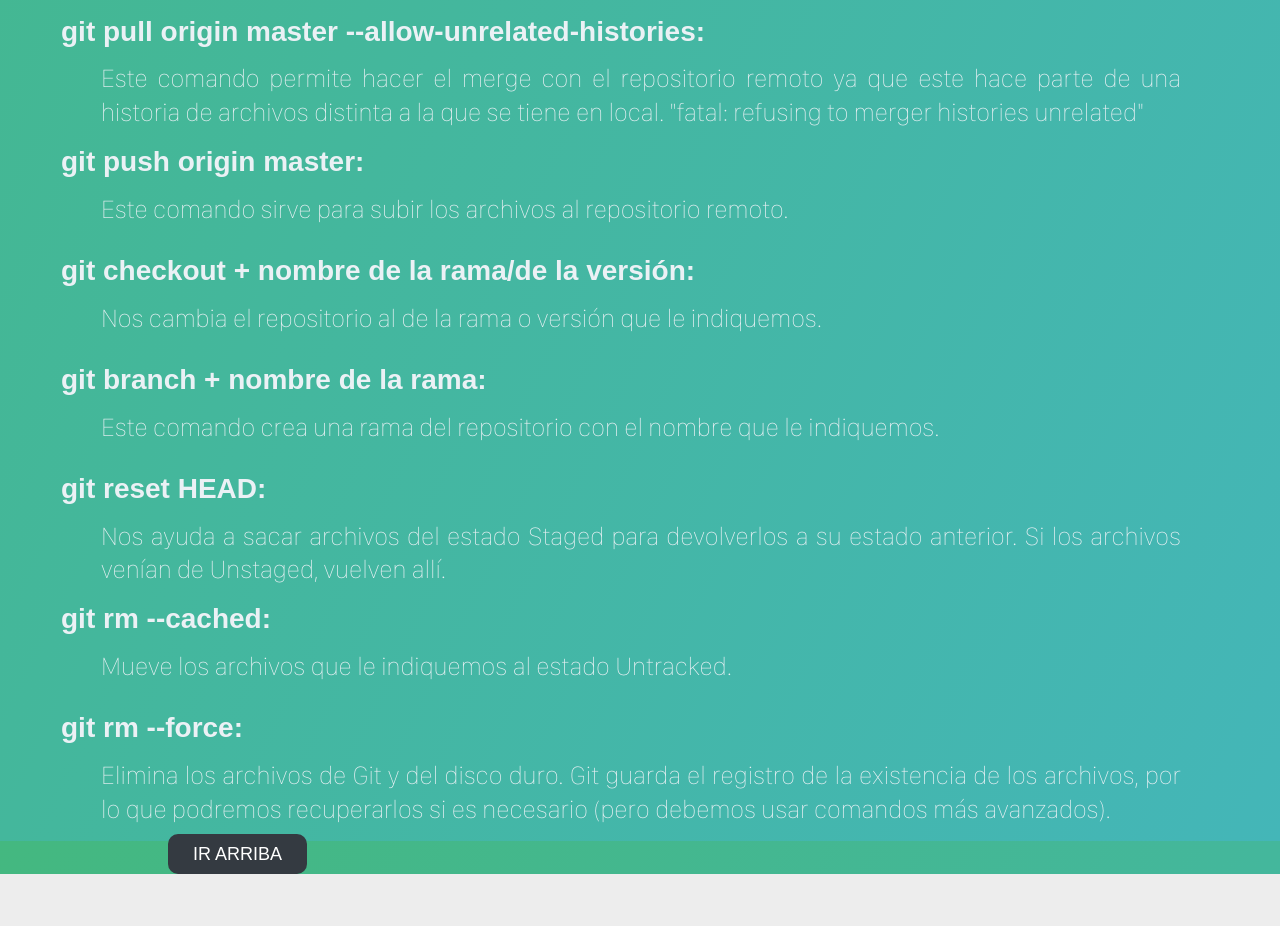
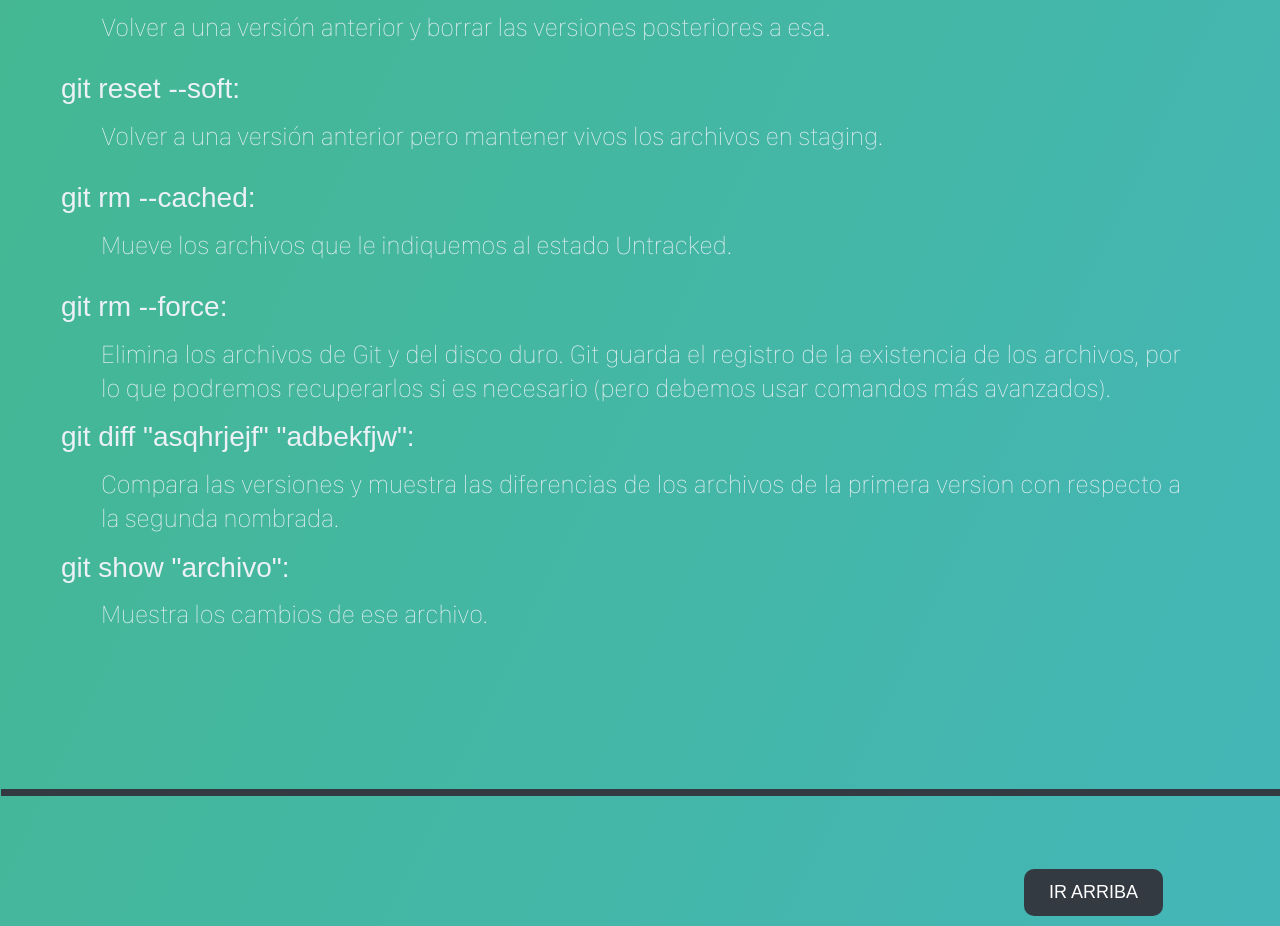
Before and after one commit to dariofgomez/blog, a plain HTML site: page index.html in a window 1280 px wide. Shown: the part 1760-2686 px from the top of the page. Before the commit the page ends 2634 px from the top, so only its background shows below. Drawn offline with nearby package versions, Linux system fonts and the light colour scheme.

Commit message:
Agregado footer y github

```diff
--- a/css/estilos.css
+++ b/css/estilos.css
@@ -31,12 +31,11 @@
 .buttons{ /*estilo para los botones de navegacion*/
     padding: 10px 25px;
     font-family: Arial;
-    position: relative;
-    left: 10%;
-    float: bottom;
+    position: center;
+    float: left;
     margin: auto;
     margin-bottom: 10px;
-    margin-left: 40px;
+    margin-left: 80%;
     font-size: 18px;
     font-weight: 300;
     background: #343A41;
@@ -48,7 +47,6 @@ h2 { /*estilo para subtitulos*/
 	font-family: Arial;
 	font-size: 28px;
 	font-style: normal;
-	font-weight: bold;
 	color: #ebf1f5;
     text-align: left;
     margin-left: 60px;
@@ -59,7 +57,6 @@ h2 { /*estilo para subtitulos*/
     font-family: Core Sans-37;
     font-size: 32px;
     font-style: normal;
-    font-weight: bold;
     text-align: left;
     margin-left: 50px;
     margin-top: 30px;
@@ -79,3 +76,19 @@ h2 { /*estilo para subtitulos*/
 	float:left;
   color: #ebf1f5;
 }
+
+/*estilos para enlaces*/
+a:link {
+	text-decoration: none;
+}
+a:link:hover {
+	color: white;
+}
+/*estilo para pie de página*/
+#footer{
+    margin-top: 10px;
+    background: #343A41;
+    color: white;
+    text-align: center;
+    padding: 0.2em;
+}
--- a/index.html
+++ b/index.html
@@ -30,7 +30,7 @@
                     <a class="nav-link" href="index.html" target="_self">Descarga</a>
                 </li>
                 <li class="nav-item">
-                    <a class="nav-link" href="index.html" target="_self">Flujo de trabajo</a>
+                    <a class="nav-link" href="github.html" target="_self">GitHub</a>
                 </li>
                 <li class="nav-item">
                     <a class="nav-link" href="index.html" target="_self">Acerca de</a>
@@ -64,6 +64,15 @@
         <p class="text">
             Este comando sirve para inicializar Git dentro de la carpeta del proyecto a trabajar.
         </p></br></br></br>
+        <h2>git config —global user.name “usuario(javier)”:</h2>
+        <p class="text">
+            Este comando sirve para establecer el nombre del usuario que está controlando Git.
+        </p></br></br></br>
+        <h2>git config —global user.email “sucorreoregistradoenGitHub@correo.com”:</h2>
+        <p class="text">
+            Este comando sirve para establecer el email del usuario que está controlando Git. (es absolutamente necesario hacer esto).
+        </p></br></br></br>
+
         <h2>git status:</h2>
         <p class="text">
             Este comando sirve para verificar el estado de los archivos del proyecto, si fueron modificados, si estan añadidos, o si estan listos para guardar.
@@ -80,32 +89,19 @@
         <p class="text">
             Este comando sirve para pasar los archivos del estado de staging (Temporal) al repositorio (local), quedan fijados como una versión. En otras palabras, es guardar la versión de los cambios realizados.
         </p></br></br></br>
-        <h2>git pull origin master:</h2>
-        <p class="text">
-            Mostrará este resultado en consola:</br>
-            warning: no common commits<br>remote: Enumerating objects: 3, done.<br>remote: Counting objects: 100% (3/3), done.<br>remote: Total 3 (delta 0), reused 0 (delta 0), pack-reused 0<br>Unpacking objects: 100% (3/3), done.
-            <br>From https://github.com/dariofgomez/blog<br>* branch            master     -> FETCH_HEAD<br>* [new branch]      master     -> origin/master<br>fatal: refusing to merge unrelated histories
-        </p></br></br></br></br></br></br></br></br></br></br></br></br></br></br></br></br></br></br>
-        <h2>git pull origin master --allow-unrelated-histories:</h2>
-        <p class="text">
-            Este comando permite hacer el merge con el repositorio remoto ya que este hace parte de una historia de archivos distinta a la que se tiene en local. "fatal: refusing to merger histories unrelated"
-        </p>
-        <h2>git push origin master:</h2>
-        <p class="text">
-            Este comando sirve para subir los archivos al repositorio remoto.
-        </p></br></br></br>
-        <h2>git checkout + nombre de la rama/de la versión:</h2>
-        <p class="text">
-            Nos cambia el repositorio al de la rama o versión que le indiquemos.
-        </p></br></br></br>
-        <h2>git branch + nombre de la rama:</h2>
-        <p class="text">
-            Este comando crea una rama del repositorio con el nombre que le indiquemos.
-        </p></br></br></br>
         <h2>git reset HEAD:</h2>
         <p class="text">
             Nos ayuda a sacar archivos del estado Staged para devolverlos a su estado anterior. Si los archivos venían de Unstaged, vuelven allí.
         </p></br></br></br>
+        <h2>git reset --hard:</h2>
+        <p class="text">
+            Volver a una versión anterior y borrar las versiones posteriores a esa.
+        </p></br></br></br>
+        <h2>git reset --soft:</h2>
+        <p class="text">
+            Volver a una versión anterior pero mantener vivos los archivos en staging.
+        </p></br></br></br>
+
         <h2>git rm --cached:</h2>
         <p class="text">
             Mueve los archivos que le indiquemos al estado Untracked.
@@ -114,8 +110,24 @@
         <p class="text">
             Elimina los archivos de Git y del disco duro. Git guarda el registro de la existencia de los archivos, por lo que podremos recuperarlos si es necesario (pero debemos usar comandos más avanzados).
         </p></br></br></br>
+        <h2>git diff "asqhrjejf" "adbekfjw":</h2>
+        <p class="text">
+            Compara las versiones y muestra las diferencias de los archivos de la primera version con respecto a la segunda nombrada.
+        </p></br></br></br>
+        <h2>git show "archivo":</h2>
+        <p class="text">
+            Muestra los cambios de ese archivo.
+        </p></br></br></br>
+
+        </br></br></br>
+        </br></br></br>
+        <div id="footer">
+        </div>
     </div>
+    <br><br><br>
     <a class="buttons" href="#inicio">Ir arriba </a>
+
+
 </body>
 
 </html>
```
